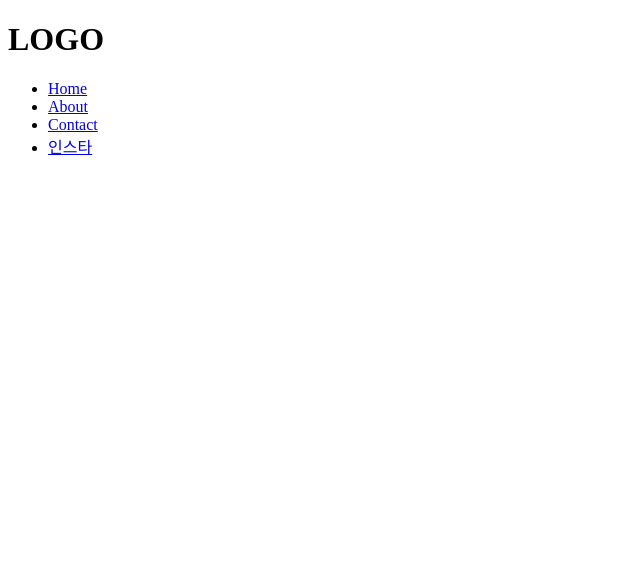
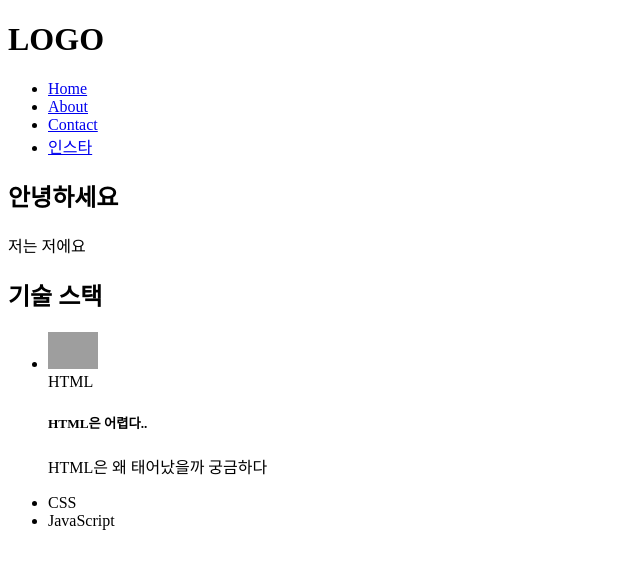
Before and after one commit to YangJinHyeok/web_advanced, a plain HTML site: page basic/semantic.html in a window 1280 px wide. Shown: the whole page, without its empty margins (0-640 px from the left). Drawn offline with Linux system fonts and the light colour scheme; grey boxes are pictures that could not be loaded.

Commit message:
시맨틱 실습 추가

```diff
--- a/basic/semantic.html
+++ b/basic/semantic.html
@@ -20,9 +20,27 @@
             </ul>
         </nav>
     </header>
-    <!-- navigation -->
     <!-- section : 내소개 -->
+    <section>
+        <h2>안녕하세요</h2>
+        <p>저는 저에요</p>
+    </section>
     <!-- section : 내 기술스택 -->
+    <section>
+        <h2>기술 스택</h2>
+        <ul>
+            <li> <img width="50" src="https://encrypted-tbn0.gstatic.com/images?q=tbn:ANd9GcTi8iA3ERV3WZ-Y_OFuQJ80Pz1tLJJkWNW7nYGsP_Vlkw&s">
+                <div>HTML</div>
+                <!-- 아티클 : 블로그 내용-->
+                <article>
+                    <h5>HTML은 어렵다..</h5>
+                    <p>HTML은 왜 태어났을까 궁금하다</p>
+                </article>
+            </li>
+            <li>CSS</li>
+            <li>JavaScript</li>
+        </ul>
+    </section>
     <!-- section : 프로젝트 소개 header-->
     <!-- aside : 사이드바 -->
     <!-- footer -->
```
